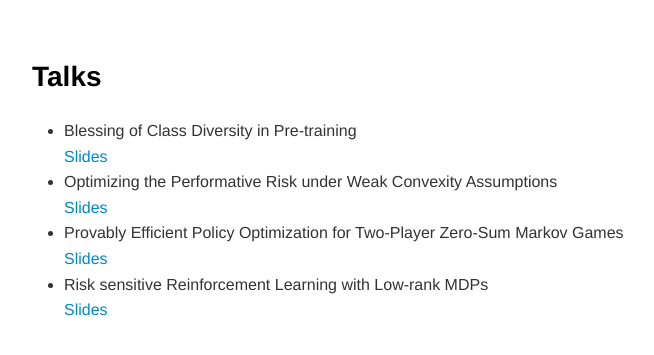
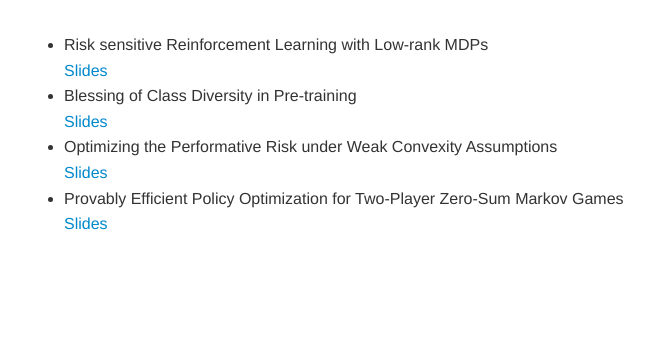
Before and after one commit to zhaoyl18/zhaoyl18.github.io, a Jekyll site: the page _pages/talks.html, which Jekyll copies as it is, in a window 1280 px wide. Shown: the top 355 px of the page, without its empty margins (183-837 px from the left). Built offline with Jekyll 4.4.1, drawn with Linux system fonts in a browser that asks for light colours.

Commit message:
update talks

```diff
--- a/_pages/talks.html
+++ b/_pages/talks.html
@@ -261,9 +261,11 @@ pre[data-line] .line-highlight[data-end]:after {
     </head>
     <body for="html-export">
       <div class="mume markdown-preview  ">
-      <h2 class="mume-header" id="talks">Talks</h2>
-
-<ul>
+      <ul>
+<li>
+<p>Risk sensitive Reinforcement Learning with Low-rank MDPs<br>
+<a href="https://yulaizhao.com/files/slides_riskRL.pdf">Slides</a></p>
+</li>
 <li>
 <p>Blessing of Class Diversity in Pre-training<br>
 <a href="https://yulaizhao.com/files/slides_blessing.pdf">Slides</a></p>
@@ -275,10 +277,6 @@ pre[data-line] .line-highlight[data-end]:after {
 <li>
 <p>Provably Efficient Policy Optimization for Two-Player Zero-Sum Markov Games<br>
 <a href="https://yulaizhao.com/files/slides_pgt.pdf">Slides</a></p>
-</li>
-<li>
-<p>Risk sensitive Reinforcement Learning with Low-rank MDPs<br>
-<a href="https://yulaizhao.com/files/slides_riskRL.pdf">Slides</a></p>
 </li>
 </ul>
 
```
Also changed, not shown: other parts of _pages/talks.html (+1 -1 lines), saved/talks.md (renamed from _pages/talks.md, +3 -5 lines), saved/cv.html (renamed from _pages/cv.html).
